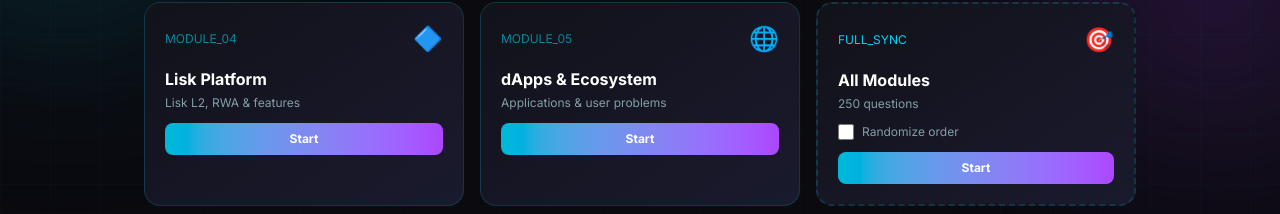
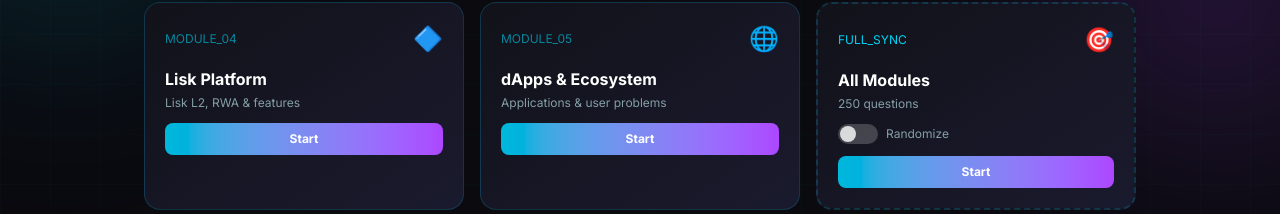
Before and after one commit to okihita/quizly, a Next.js app: page / in a window 1280 px wide. Shown: the part 466-680 px from the top of the page. Built offline with nearby package versions, Linux system fonts and the light colour scheme.

Commit message:
Polish navigation, fix localStorage loading, neon toggle switch

```diff
--- a/src/app/page.tsx
+++ b/src/app/page.tsx
@@ -39,21 +39,28 @@
   const [showResult, setShowResult] = useState(false);
   const [loaded, setLoaded] = useState(false);
 
-  // Load from localStorage
+  // Load from localStorage on mount
   useEffect(() => {
-    const saved = localStorage.getItem(STORAGE_KEY);
-    if (saved) {
-      const data = JSON.parse(saved);
-      setProgress(data.progress || {});
-      setDarkMode(data.darkMode ?? true);
+    try {
+      const saved = localStorage.getItem(STORAGE_KEY);
+      if (saved) {
+        const data = JSON.parse(saved);
+        if (data.progress) setProgress(data.progress);
+        if (data.darkMode !== undefined) setDarkMode(data.darkMode);
+      }
+    } catch (e) {
+      console.error("Failed to load progress", e);
     }
     setLoaded(true);
   }, []);
 
-  // Save to localStorage
+  // Save to localStorage on change
   useEffect(() => {
-    if (loaded) {
+    if (!loaded) return;
+    try {
       localStorage.setItem(STORAGE_KEY, JSON.stringify({ progress, darkMode }));
+    } catch (e) {
+      console.error("Failed to save progress", e);
     }
   }, [progress, darkMode, loaded]);
 
@@ -205,7 +212,11 @@
     </button>
   );
 
-  if (!loaded) return null;
+  if (!loaded) return (
+    <main className="min-h-screen bg-[#0a0a0f] flex items-center justify-center">
+      <div className="text-cyan-400 animate-pulse">Loading...</div>
+    </main>
+  );
 
   // Home screen
   if (!selectedCategory) {
@@ -288,15 +299,15 @@
                 <h3 className={`font-bold ${text} text-sm md:text-base mb-1`}>All Modules</h3>
                 <p className={`text-xs ${textMuted} mb-3`}>{questions.length} questions</p>
 
-                <label className={`flex items-center gap-2 mb-3 cursor-pointer ${textMuted} text-xs`}>
-                  <input
-                    type="checkbox"
-                    checked={randomize}
-                    onChange={(e) => setRandomize(e.target.checked)}
-                    className="w-4 h-4 rounded accent-cyan-500"
-                  />
-                  Randomize order
-                </label>
+                <button
+                  onClick={() => setRandomize(!randomize)}
+                  className={`flex items-center gap-2 mb-3 ${textMuted} text-xs`}
+                >
+                  <div className={`relative w-10 h-5 rounded-full transition-all duration-300 ${randomize ? "bg-cyan-500 shadow-[0_0_10px_rgba(0,255,255,0.5)]" : darkMode ? "bg-white/20" : "bg-slate-300"}`}>
+                    <div className={`absolute top-0.5 w-4 h-4 rounded-full transition-all duration-300 ${randomize ? "left-5 bg-white shadow-[0_0_8px_rgba(0,255,255,0.8)]" : "left-0.5 bg-white/80"}`} />
+                  </div>
+                  <span className={randomize ? accent : ""}>Randomize</span>
+                </button>
 
                 {progress["all"] && (
                   <div className="mb-3">
```
